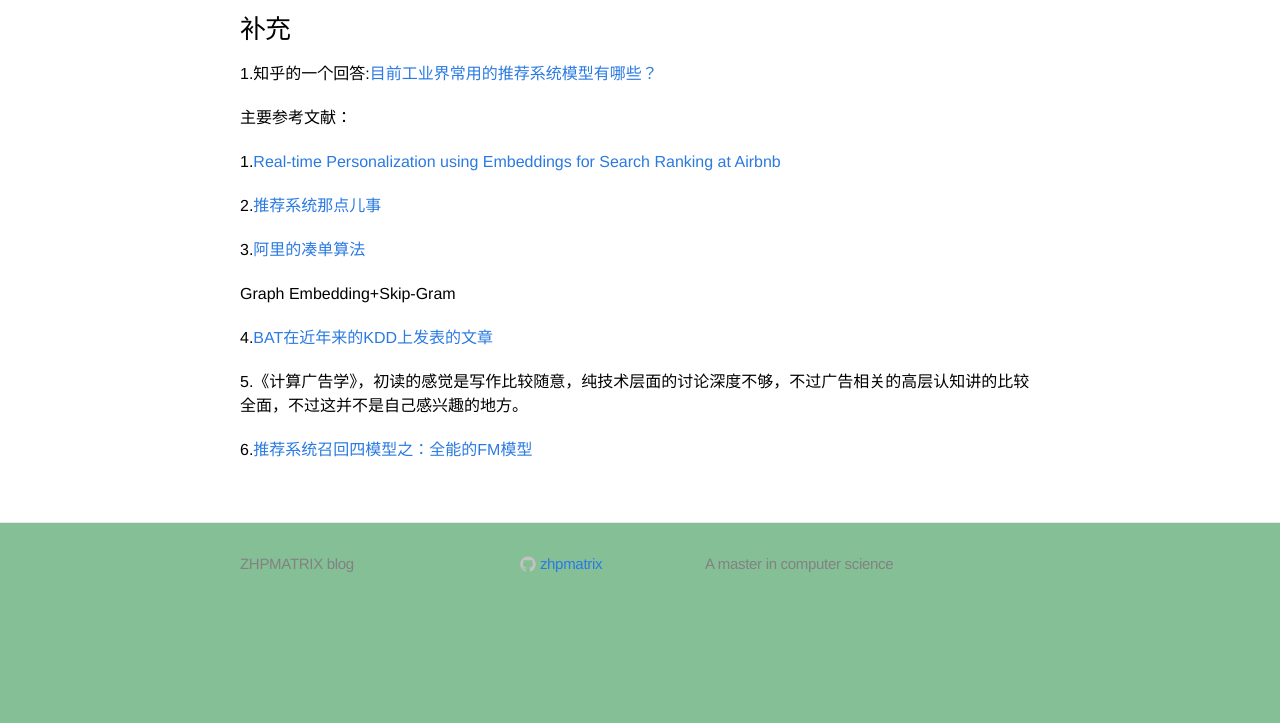
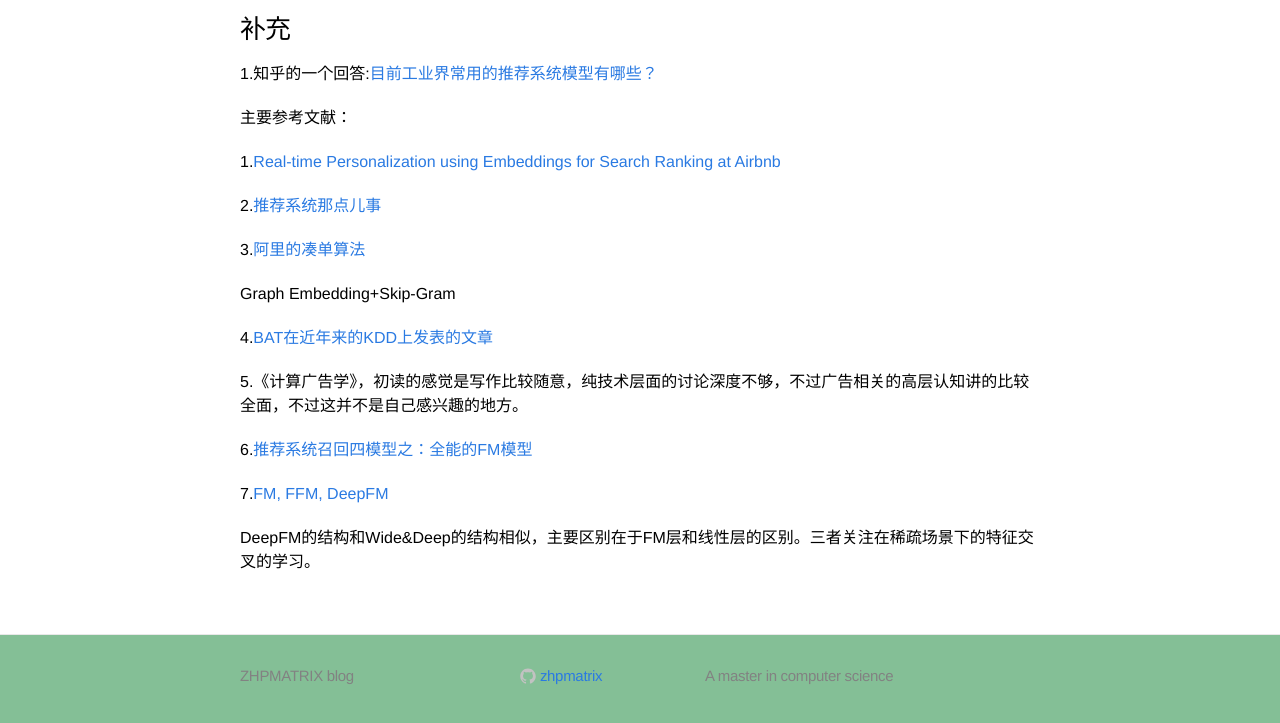
Before and after one commit to zhpmatrix/zhpmatrix.github.io, a Jekyll site: the page built from _posts/2019-03-25-search-and-recsys.md, in a window 1280 px wide and 900 px high, scrolled down 1646 px, cut to the strip 168-891 px from the top of the window. Built offline with Jekyll 4.4.1, drawn with Linux system fonts in a browser that asks for light colours; comment, search, counter and statistics services are not loaded; before the commit the page ends 2434 px from its top, so only the background shows below that.

Commit message:
add new ref about fm, ffm and deepfm

```diff
--- a/_posts/2019-03-25-search-and-recsys.md
+++ b/_posts/2019-03-25-search-and-recsys.md
@@ -58,3 +58,7 @@ Graph Embedding+Skip-Gram
 5.《计算广告学》，初读的感觉是写作比较随意，纯技术层面的讨论深度不够，不过广告相关的高层认知讲的比较全面，不过这并不是自己感兴趣的地方。
 
 6.[推荐系统召回四模型之：全能的FM模型](https://zhuanlan.zhihu.com/p/58160982)
+
+7.[FM, FFM, DeepFM](https://zhuanlan.zhihu.com/p/61096338?utm_source=qq&utm_medium=social&utm_oi=52727124066304)
+
+DeepFM的结构和Wide&Deep的结构相似，主要区别在于FM层和线性层的区别。三者关注在稀疏场景下的特征交叉的学习。
```
